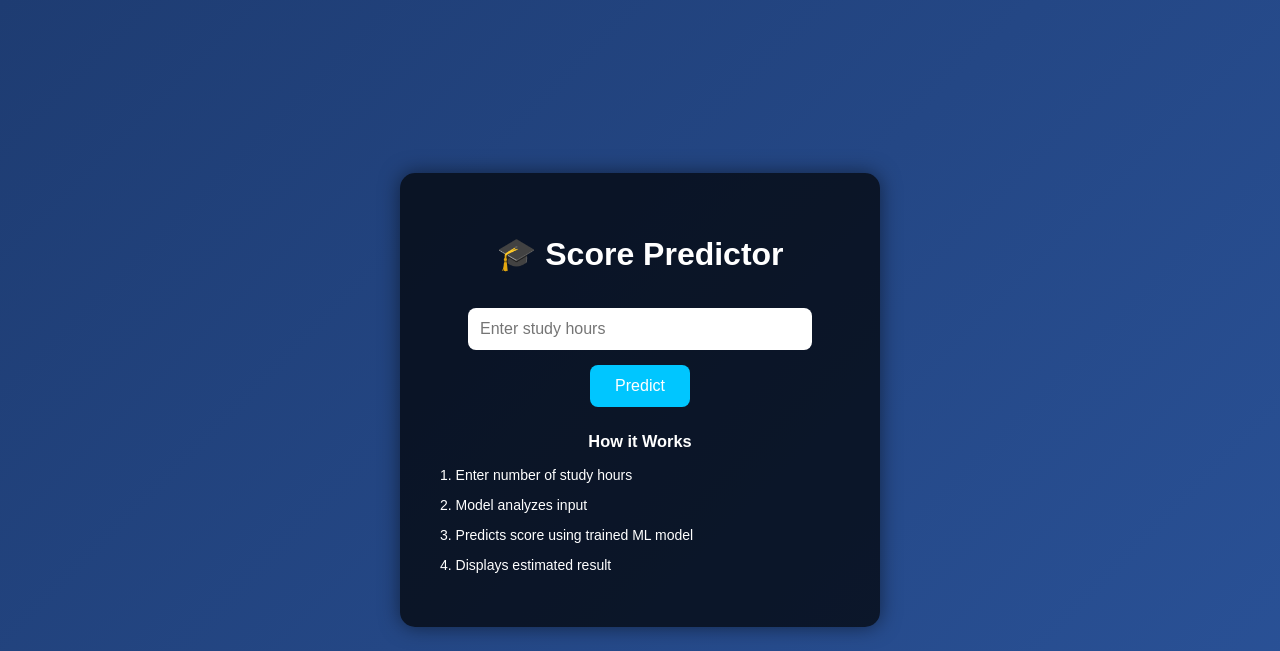
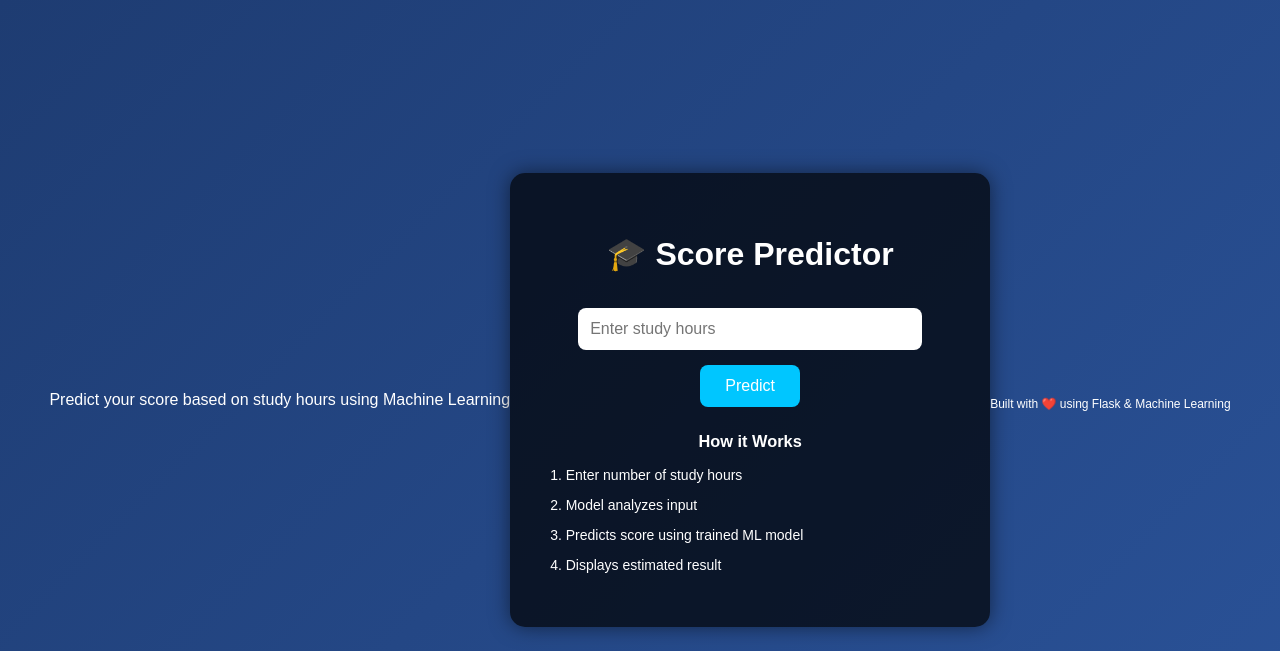
Before and after one commit to SaitejaGoshika/student-score-predictor, a Flask app: page / in a window 1280 px wide. Shown: the top 651 px of the page. Run offline with Flask 3, Linux system fonts and the light colour scheme; parts of the project's set-up code (start-up, migrations or seed data) failed here and were passed over.

Commit message:
updated UI

```diff
--- a/templates/index.html
+++ b/templates/index.html
@@ -71,19 +71,19 @@
 </head>
 
 <body>
-
+<p>Predict your score based on study hours using Machine Learning</p>
 <div class="container">
     <h1>🎓 Score Predictor</h1>
 
     <form action="/predict" method="post">
-        <input type="number" step="0.1" name="hours" placeholder="Enter study hours" required>
+        <input type="number" min="0" step="0.1" name="hours" placeholder="Enter study hours" required>
         <br>
         <button type="submit">Predict</button>
     </form>
 
     {% if prediction_text %}
         <div class="result">
-            {{ prediction_text }}
+           <h2>📊 {{ prediction_text }}</h2>
         </div>
     {% endif %}
 
@@ -94,7 +94,10 @@
         <p>3. Predicts score using trained ML model</p>
         <p>4. Displays estimated result</p>
     </div>
+
 </div>
-
+<p style="margin-top:20px; font-size:12px;">
+Built with ❤️ using Flask & Machine Learning
+</p>
 </body>
 </html>
```
